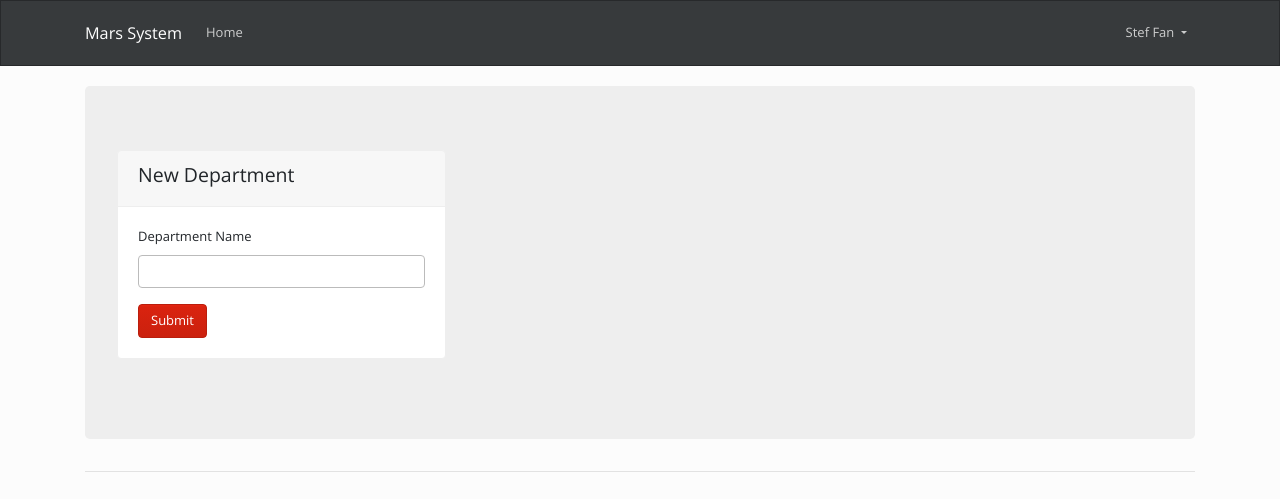
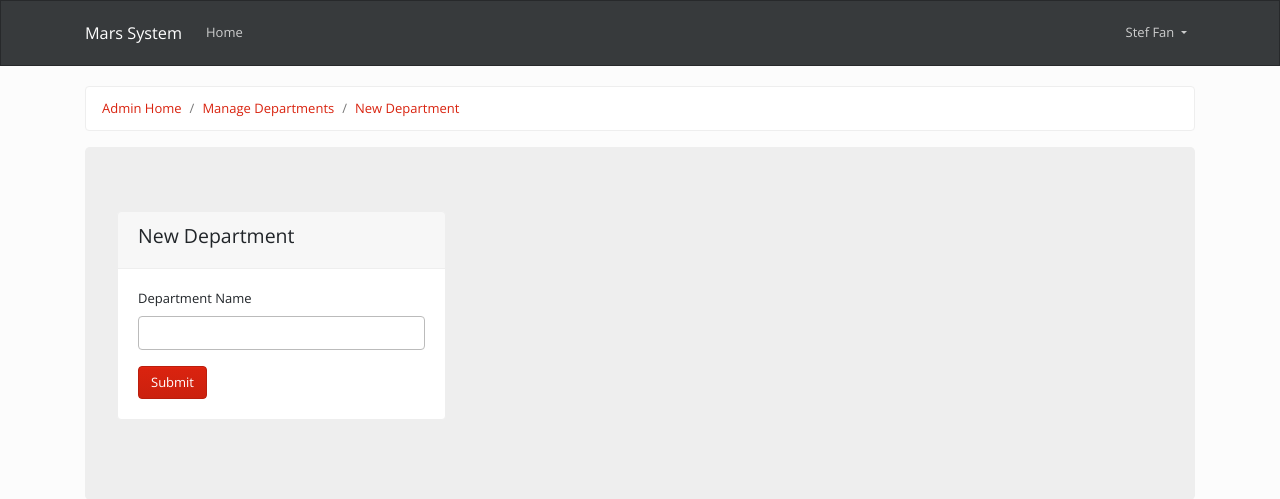
Before and after one commit to astoc-fan/mars, a Flask app: page /admin/manage/new_department in a window 1280 px wide. Shown: the top 499 px of the page. Run offline with Flask 2, Linux system fonts and the light colour scheme; a user stored in the database is signed in; data comes from the database, SQL or seed files in the repository; both versions use the stored data as it was after the commit; some libraries are stand-ins or nearby versions.

Commit message:
update department admin

```diff
--- a/mars/__init__.py
+++ b/mars/__init__.py
@@ -3,7 +3,6 @@ import os
 import click
 from flask import Flask, render_template
 from flask_wtf.csrf import CSRFError
-from flask_migrate import Migrate
 from mars.blueprints.admin import admin_bp
 # from mars.blueprints.ajax import ajax_bp
 from mars.blueprints.auth import auth_bp
--- a/mars/blueprints/admin.py
+++ b/mars/blueprints/admin.py
@@ -3,7 +3,7 @@ from flask_login import login_required, current_user
 
 from mars.decorators import admin_required, permission_required
 from mars.extensions import db
-from mars.forms.admin import EditProfileAdminForm, NewDepartmentForm
+from mars.forms.admin import EditProfileAdminForm, NewDepartmentForm, EditDepartmentForm
 from mars.models import Role, User, Department
 from mars.utils import redirect_back
 
@@ -149,3 +149,18 @@ def new_department():
         db.session.add(new_dept)
         db.session.commit()
     return render_template('admin/new_department.html', form=form)
+
+
+@admin_bp.route('/department/<int:department_id>', methods=['GET', 'POST'])
+@login_required
+@admin_required
+def edit_department(department_id):
+    department = Department.query.get_or_404(department_id)
+    form = EditDepartmentForm(department=department)
+    if form.validate_on_submit():
+        department.name = form.department.data
+        db.session.commit()
+        flash('Department updated.', 'success')
+        return redirect_back()
+    form.department.data = department.name
+    return render_template('admin/edit_department.html', form=form, department=department)
--- a/mars/extensions.py
+++ b/mars/extensions.py
@@ -7,7 +7,6 @@ from flask_moment import Moment
 from flask_sqlalchemy import SQLAlchemy
 from flask_whooshee import Whooshee
 from flask_wtf import CSRFProtect
-from flask_migrate import Migrate
 
 
 bootstrap = Bootstrap()
--- a/mars/forms/admin.py
+++ b/mars/forms/admin.py
@@ -38,3 +38,12 @@ class NewDepartmentForm(FlaskForm):
     def validate_department(self, field):
         if field.data != self.department.name and Department.query.filter_by(name=field.data).first():
             raise ValidationError('The department is already exist.')
+
+
+class EditDepartmentForm(FlaskForm):
+    department = StringField('Department Name', validators=[DataRequired(), Length(1, 19)])
+    submit = SubmitField()
+
+    def validate_department(self, field):
+        if field.data != self.department.name and Department.query.filter_by(name=field.data).first():
+            raise ValidationError('The department is already exist.')
--- a/mars/templates/admin/new_department.html
+++ b/mars/templates/admin/new_department.html
@@ -5,6 +5,13 @@
 {% block title %}New Department{% endblock %}
 
 {% block content %}
+    <nav aria-label="breadcrumb">
+        <ol class="breadcrumb">
+            {{ render_breadcrumb_item('admin.index', 'Admin Home') }}
+            {{ render_breadcrumb_item('admin.manage_departments', 'Manage Departments') }}
+            {{ render_breadcrumb_item('admin.new_department', 'New Department') }}
+        </ol>
+    </nav>
     <div class="jumbotron">
         <div class="row">
             <div class="col-md-4">
--- a/mars/templates/main/index.html
+++ b/mars/templates/main/index.html
@@ -13,7 +13,7 @@
                 <div class="card bg-secondary mb-3">
                     <h5 class="card-header">Dashboard</h5>
                     <div class="list-group list-group-flush">
-                        <a href="#" class="list-group-item list-group-item-action">
+                        <a href="{{ url_for('main.dashboard') }}" class="list-group-item list-group-item-action">
                             Branch Dashboard
                         </a>
                         <a href="#" class="list-group-item list-group-item-action">
```
Also changed, not shown: mars/templates/admin/edit_department.html (renamed from mars/templates/admin/edit_profile.html, +5 -7 lines), mars/templates/admin/manage_department.html (+10 -4 lines), README.md, data-dev.db.
